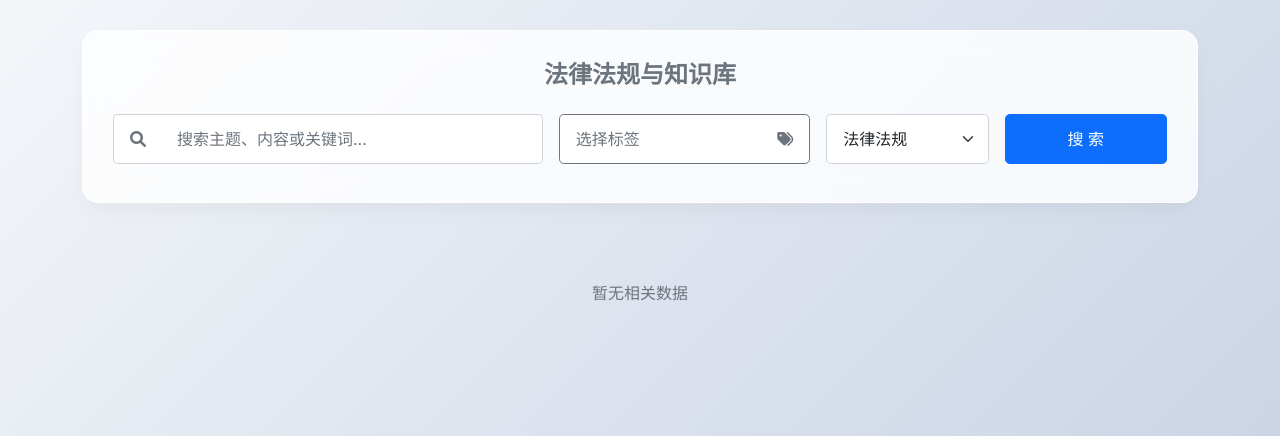
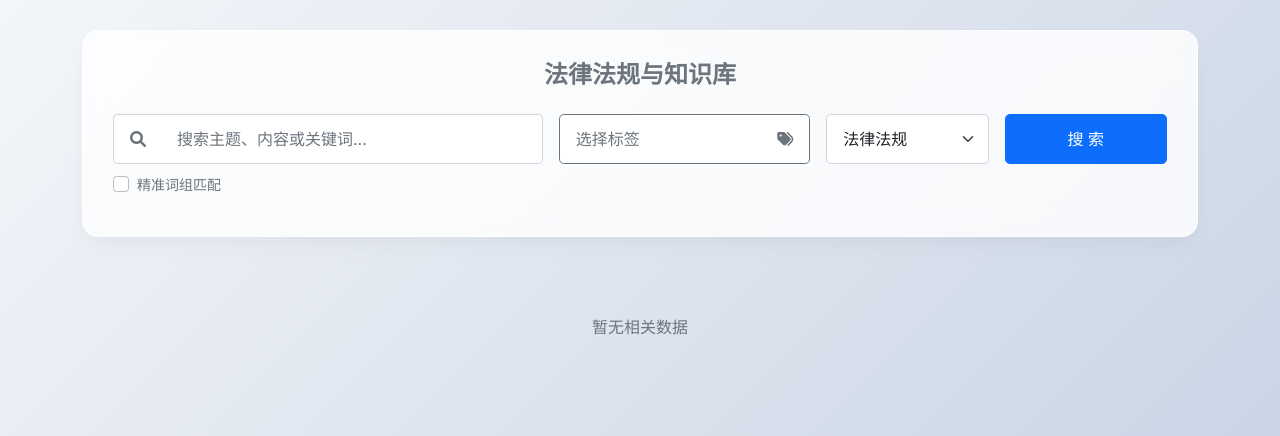
Before and after one commit to abner20953/bidding-data, a Flask app: page /zhishi/ in a window 1280 px wide. Shown: the part 57-493 px from the top of the page. Run offline with Flask 3, Linux system fonts and the light colour scheme; data that the repository does not hold is empty; some libraries are stand-ins or nearby versions.

Commit message:
feat/optimization: 知识库增加精准词组匹配筛选项及移动平台显示适配优化

```diff
--- a/dashboard/blueprints/knowledge.py
+++ b/dashboard/blueprints/knowledge.py
@@ -256,6 +256,7 @@ def edit_entry(entry_id=None):
 @knowledge_bp.route('/api/list')
 def api_list():
     query = request.args.get('q', '').strip()
+    exact_match = request.args.get('exact') == 'true'
     type_filter = request.args.get('type', '')
     tag_filter = request.args.get('tag', '')
     page = int(request.args.get('page', 1))
@@ -282,26 +283,31 @@ def api_list():
 
     search_terms = []
     if query:
-        # Use jieba.cut (Exact Mode) for better precision
-        # This prevents splitting "非营利" into "非", "营利", avoiding false positives for "营利"
-        seg_list = list(jieba.cut(query))
-        if seg_list:
-            sub_clauses = []
-            for term in seg_list:
-                term = term.strip()
-                if term and term not in STOPWORDS:
-                    search_terms.append(term)
-                    sub_clauses.append(f"(title LIKE ? OR content LIKE ? OR doc_number LIKE ?)")
-                    params.extend([f'%{term}%', f'%{term}%', f'%{term}%'])
+        if exact_match:
+            search_terms.append(query)
+            sql += " AND (title LIKE ? OR content LIKE ? OR doc_number LIKE ?)"
+            params.extend([f'%{query}%', f'%{query}%', f'%{query}%'])
+        else:
+            # Use jieba.cut (Exact Mode) for better precision
+            # This prevents splitting "非营利" into "非", "营利", avoiding false positives for "营利"
+            seg_list = list(jieba.cut(query))
+            if seg_list:
+                sub_clauses = []
+                for term in seg_list:
+                    term = term.strip()
+                    if term and term not in STOPWORDS:
+                        search_terms.append(term)
+                        sub_clauses.append(f"(title LIKE ? OR content LIKE ? OR doc_number LIKE ?)")
+                        params.extend([f'%{term}%', f'%{term}%', f'%{term}%'])
 
-            # If all terms were filtered (e.g. query was just "的"), fallback to original query to avoid empty WHERE
-            if not sub_clauses and query.strip():
-                 search_terms.append(query)
-                 sub_clauses.append(f"(title LIKE ? OR content LIKE ? OR doc_number LIKE ?)")
-                 params.extend([f'%{query}%', f'%{query}%', f'%{query}%'])
+                # If all terms were filtered (e.g. query was just "的"), fallback to original query to avoid empty WHERE
+                if not sub_clauses and query.strip():
+                     search_terms.append(query)
+                     sub_clauses.append(f"(title LIKE ? OR content LIKE ? OR doc_number LIKE ?)")
+                     params.extend([f'%{query}%', f'%{query}%', f'%{query}%'])
 
-            if sub_clauses:
-                sql += " AND (" + " AND ".join(sub_clauses) + ")"
+                if sub_clauses:
+                    sql += " AND (" + " AND ".join(sub_clauses) + ")"
 
     count_sql = "SELECT COUNT(*) FROM (" + sql + ")"
     total = conn.execute(count_sql, params).fetchone()[0]
--- a/dashboard/templates/knowledge/list.html
+++ b/dashboard/templates/knowledge/list.html
@@ -176,6 +176,12 @@
                                 class="fas fa-search text-muted"></i></span>
                         <input type="text" id="searchInput" class="form-control border-start-0"
                             placeholder="搜索主题、内容或关键词..." style="font-size: 1rem;">
+                    </div>
+                    <div class="form-check mt-2">
+                        <input class="form-check-input" type="checkbox" id="exactMatchCheckbox" style="cursor: pointer;">
+                        <label class="form-check-label text-muted small" for="exactMatchCheckbox" style="cursor: pointer; user-select: none;">
+                            精准词组匹配
+                        </label>
                     </div>
                 </div>
                 <div class="col-md-3">
@@ -409,6 +415,7 @@
             currentPage = page;
             const query = document.getElementById('searchInput').value.trim();
             const type = document.getElementById('typeFilter').value;
+            const exactMatch = document.getElementById('exactMatchCheckbox').checked;
             const container = document.getElementById('resultsList');
 
             // Tags
@@ -420,6 +427,7 @@
                 // Construct URL
                 let url = `/zhishi/api/list?page=${page}&q=${encodeURIComponent(query)}&type=${encodeURIComponent(type)}`;
                 if (tags) url += `&tag=${encodeURIComponent(tags)}`;
+                if (exactMatch) url += `&exact=true`;
 
                 const resp = await fetch(url);
                 const data = await resp.json();
```
